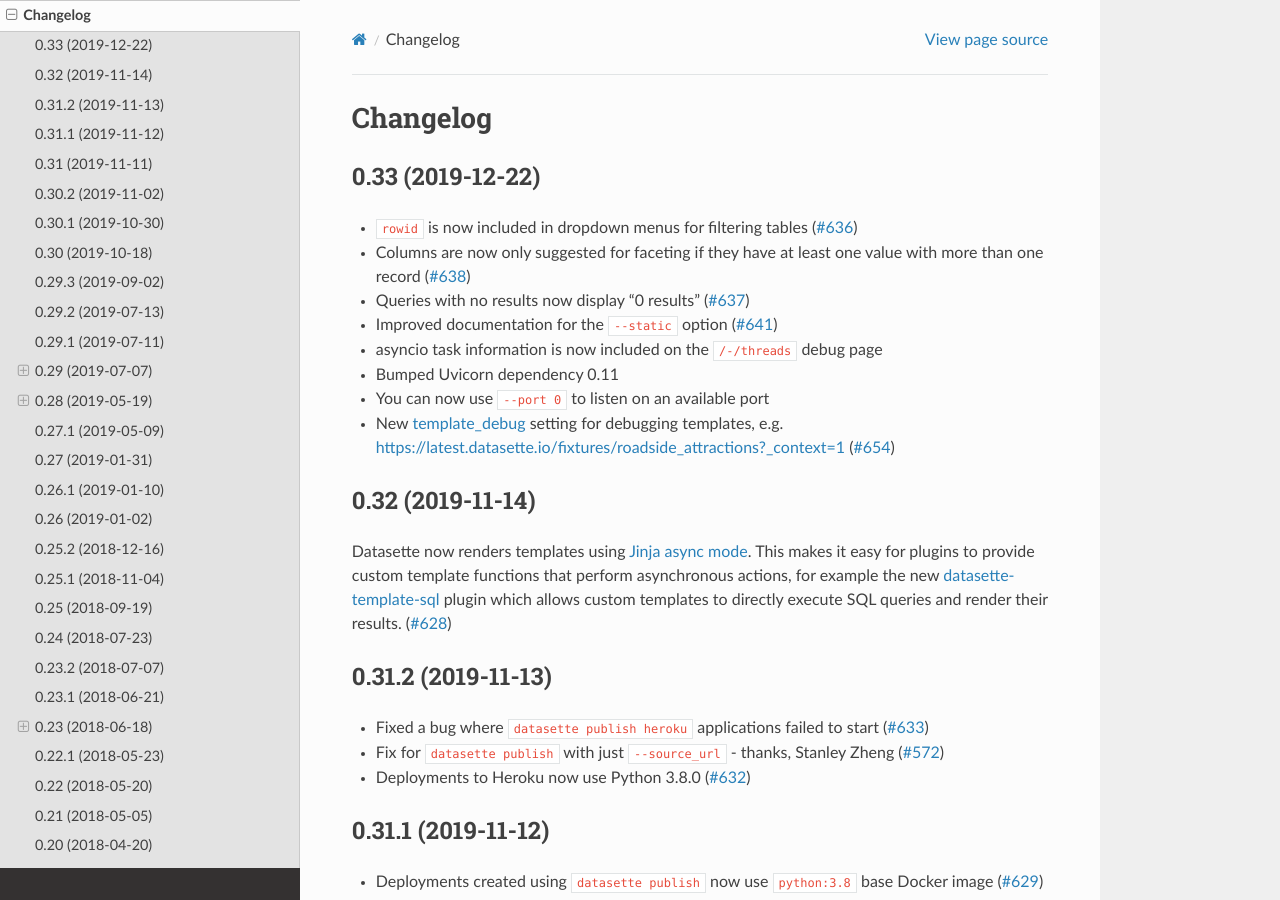
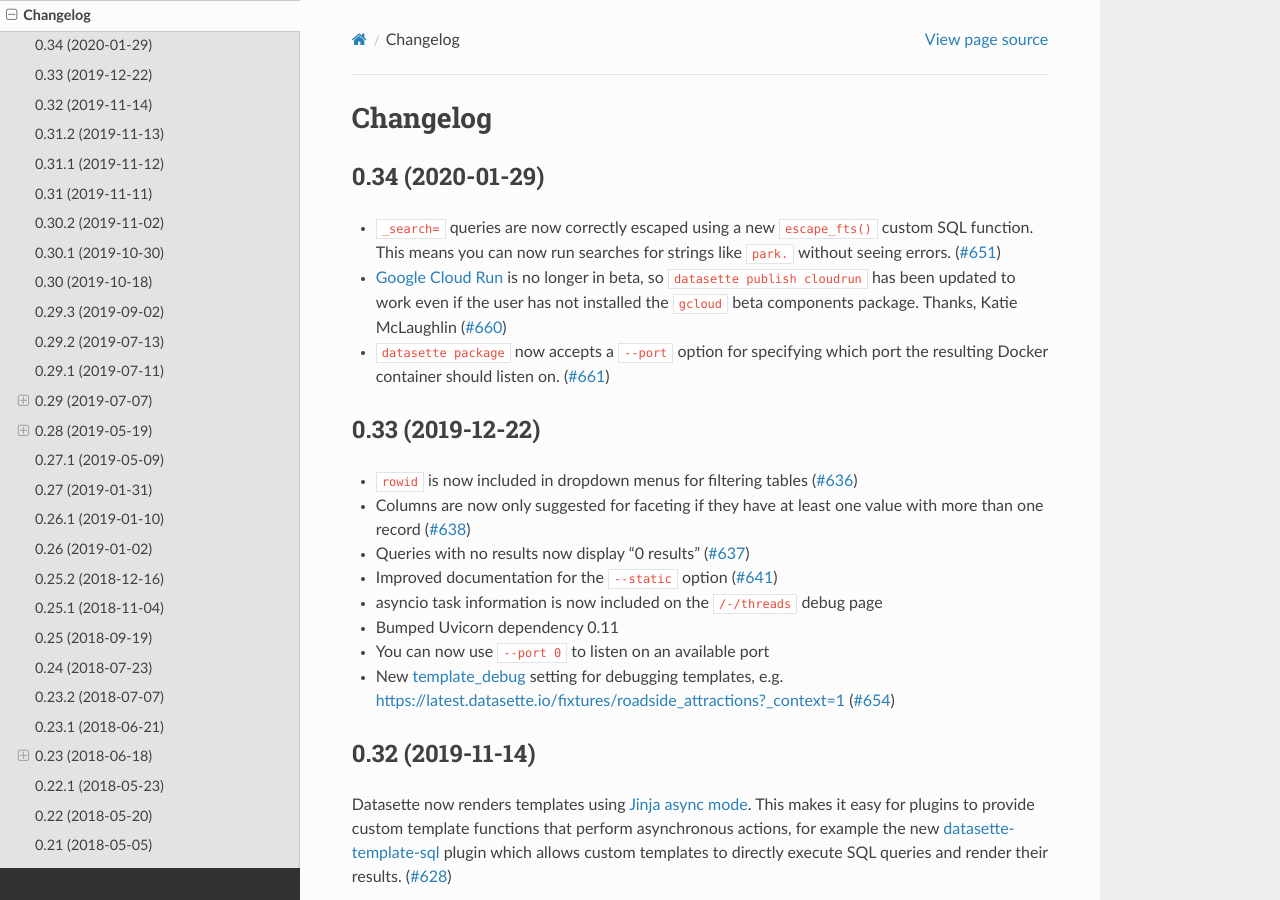
Before and after one commit to simonw/datasette, a Sphinx documentation site: the page built from docs/changelog.rst, in a window 1280 px wide and 900 px high. Built offline with Sphinx 7.4.7 and the Read the Docs theme 2.0.0, drawn with Linux system fonts in a browser that asks for light colours.

Commit message:
Release notes for Datasette 0.34, plus news updates

```diff
--- a/docs/changelog.rst
+++ b/docs/changelog.rst
@@ -3,6 +3,15 @@
 =========
 Changelog
 =========
+
+.. _v0_34:
+
+0.34 (2020-01-29)
+-----------------
+
+* ``_search=`` queries are now correctly escaped using a new ``escape_fts()`` custom SQL function. This means you can now run searches for strings like ``park.`` without seeing errors. (`#651 <https://github.com/simonw/datasette/issues/651>`__)
+* `Google Cloud Run <https://cloud.google.com/run/>`__ is no longer in beta, so ``datasette publish cloudrun`` has been updated to work even if the user has not installed the ``gcloud`` beta components package. Thanks, Katie McLaughlin (`#660 <https://github.com/simonw/datasette/pull/660>`__)
+* ``datasette package`` now accepts a ``--port`` option for specifying which port the resulting Docker container should listen on. (`#661 <https://github.com/simonw/datasette/issues/661>`__)
 
 .. _v0_33:
 
```
Also changed, not shown: README.md (+2 -0 lines).
